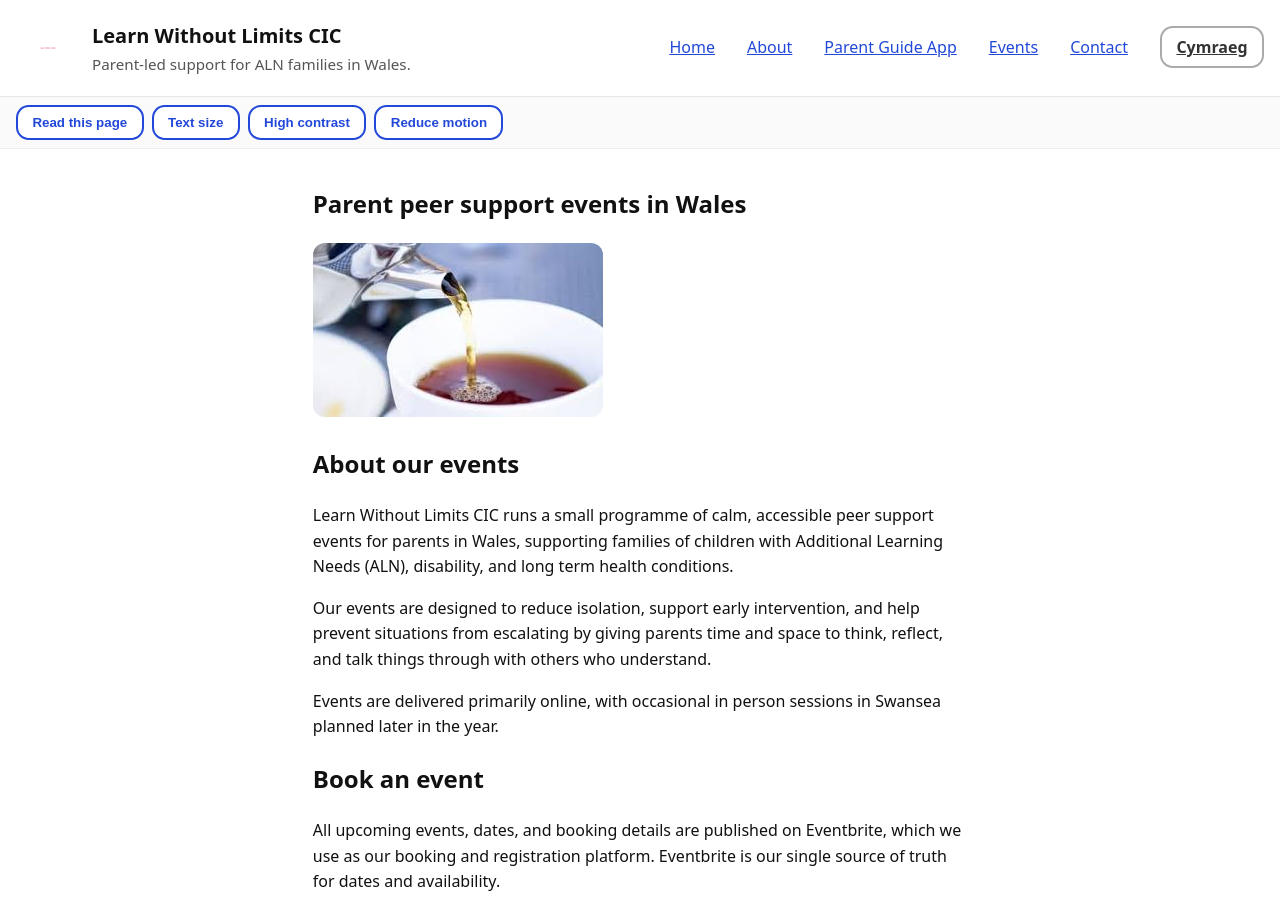
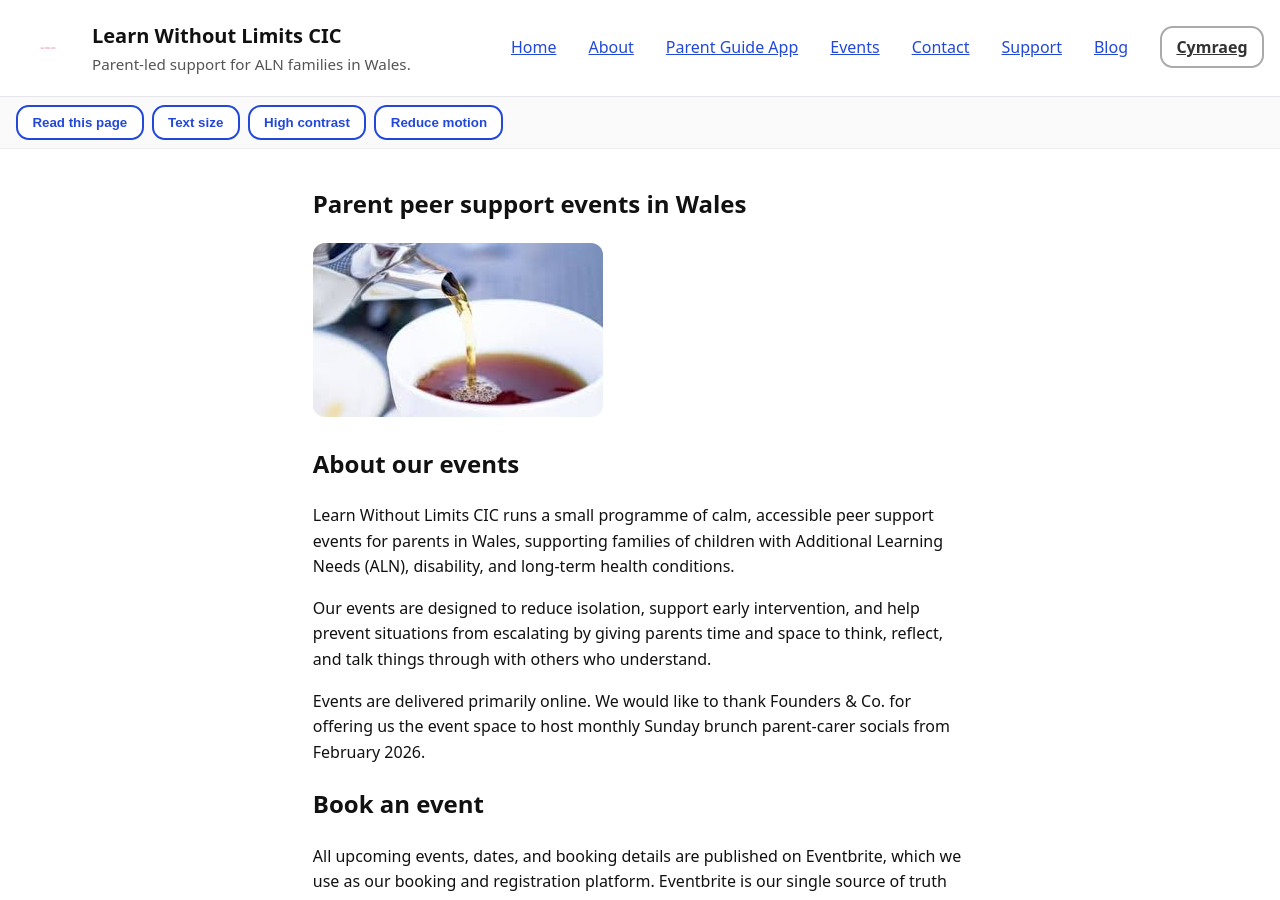
Before and after one commit to StephShobiye/learnwithoutlimitscic.github.io, a Jekyll site: the page events.en.html, which Jekyll copies as it is, in a window 1280 px wide and 900 px high. Built offline with Jekyll 4.4.1, drawn with Linux system fonts in a browser that asks for light colours.

Commit message:
Update events.en.html
add support us and Blog navigation

```diff
--- a/events.en.html
+++ b/events.en.html
@@ -33,6 +33,8 @@
         <li><a href="/app.en.html">Parent Guide App</a></li>
         <li><a href="/events.en.html">Events</a></li>
         <li><a href="/contact.en.html">Contact</a></li>
+      <li><a href="/support.en.html">Support</a></li>
+      <li><a href="https://learnwithoutlimitscic.blogspot.com/" target="_blank" rel="noopener">Blog</a></li>
       </ul>
     </nav>
 
@@ -64,14 +66,14 @@
       <h2>About our events</h2>
       <p>
         Learn Without Limits CIC runs a small programme of calm, accessible peer support events for parents in Wales,
-        supporting families of children with Additional Learning Needs (ALN), disability, and long term health conditions.
+        supporting families of children with Additional Learning Needs (ALN), disability, and long-term health conditions.
       </p>
       <p>
         Our events are designed to reduce isolation, support early intervention, and help prevent situations from escalating
         by giving parents time and space to think, reflect, and talk things through with others who understand.
       </p>
       <p>
-        Events are delivered primarily online, with occasional in person sessions in Swansea planned later in the year.
+        Events are delivered primarily online. We would like to thank Founders & Co. for offering us the event space to host monthly Sunday brunch parent-carer socials from February 2026.
       </p>
 
       <h2>Book an event</h2>
```
